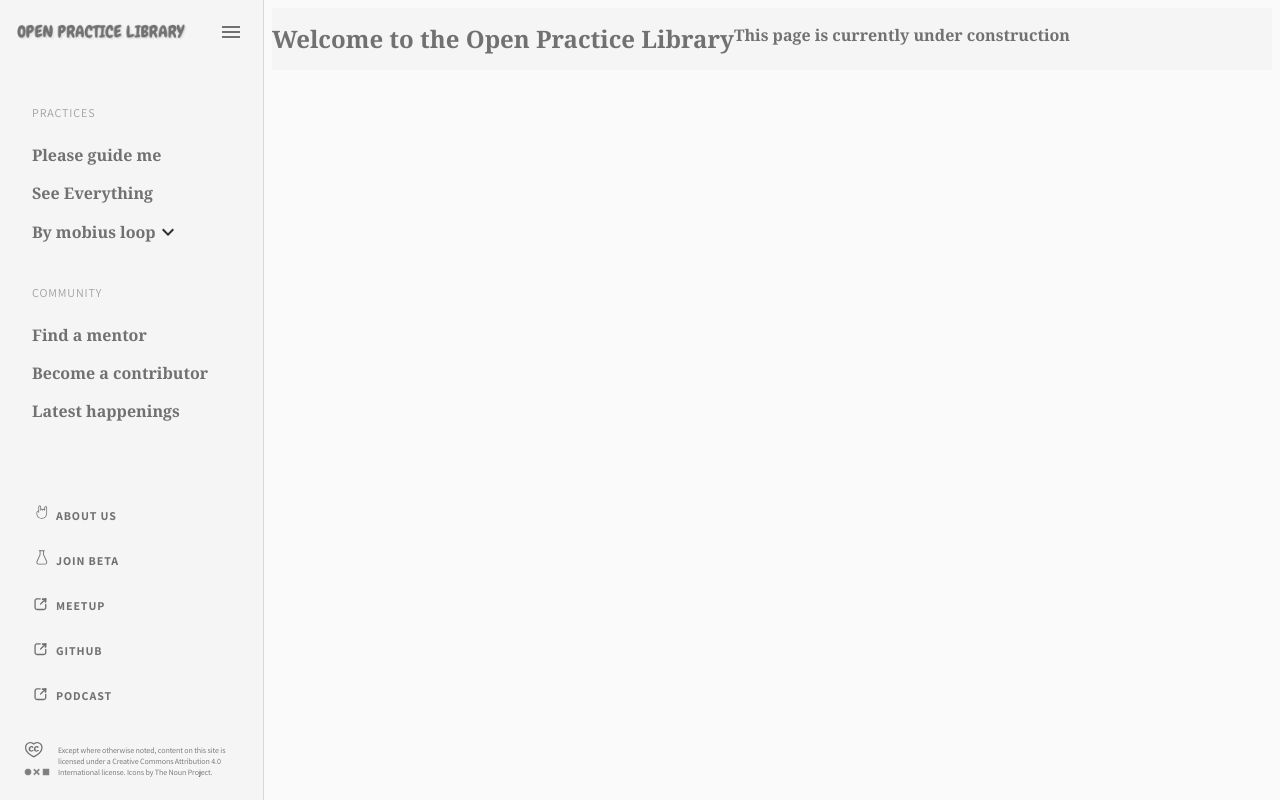
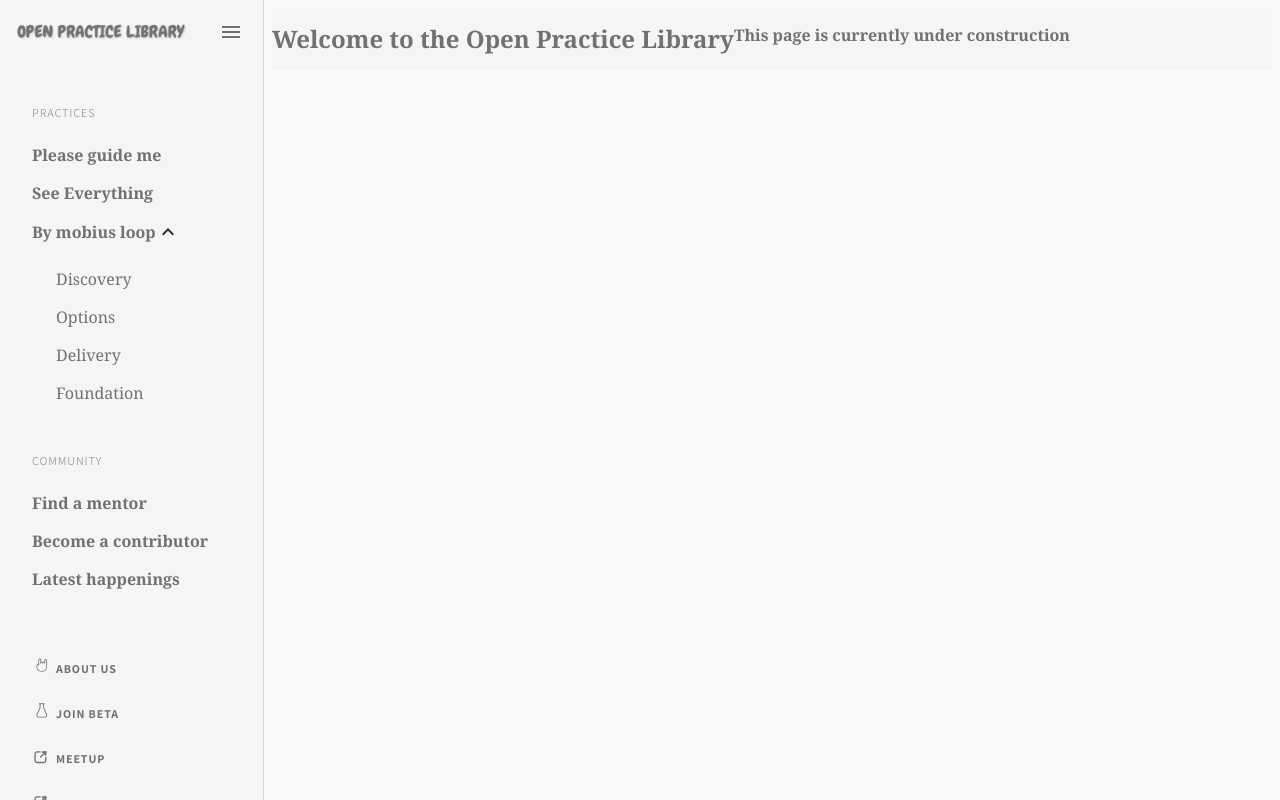
Before and after one commit to openpracticelibrary/opl-fe, a React (Create React App) app: page / in a window 1280 px wide. Both pictures are taken after a click on the button 40 px from the left and 32 px from the top of the page. Built offline with nearby package versions, Linux system fonts and the light colour scheme; no server answers.

Commit message:
removed disablePadding and opening drawer submenu by default

```diff
--- a/src/components/shared/Drawer/ListItems.js
+++ b/src/components/shared/Drawer/ListItems.js
@@ -42,7 +42,7 @@ const useStyles = makeStyles((theme) => ({
 
 export function TopListItems() {
   const classes = useStyles();
-  const [open, setOpen] = React.useState(false);
+  const [open, setOpen] = React.useState(true);
 
   const handleClick = () => {
     setOpen(!open);
@@ -62,7 +62,7 @@ export function TopListItems() {
         {open ? <ExpandLess /> : <ExpandMore />}
       </ListItem>
       <Collapse in={open} timeout="auto" unmountOnExit>
-        <List component="div" disablePadding className={classes.nested}>
+        <List component="div" className={classes.nested}>
           <ListItem button>
             <Typography variant="body1"> Discovery </Typography>
           </ListItem>
```
